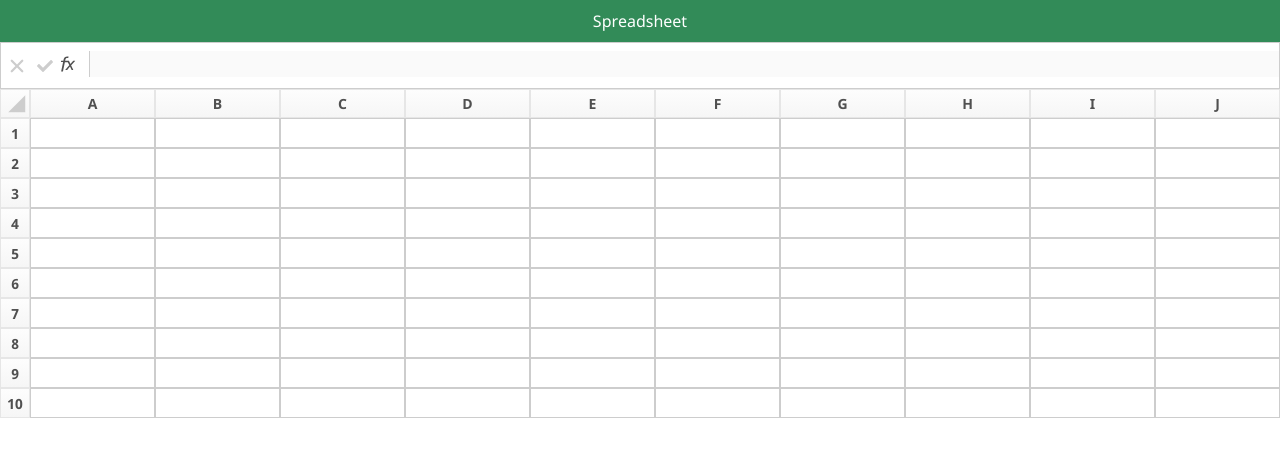
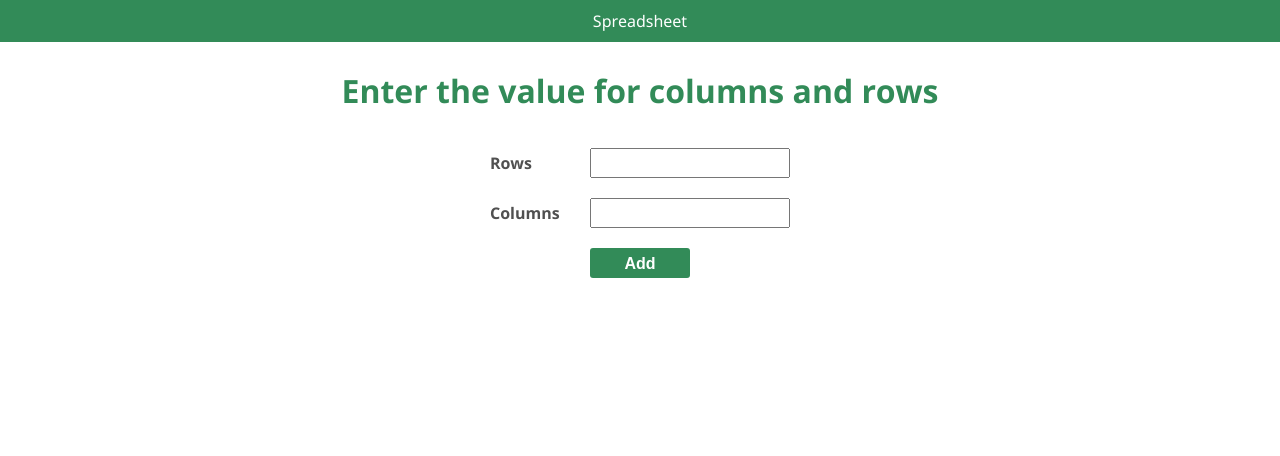
Before and after one commit to hocsinhguongmau/spreadnewsheet, a React (Create React App) app: page / in a window 1280 px wide. Shown: the top 456 px of the page. Built offline with nearby package versions, Linux system fonts and the light colour scheme.

Commit message:
Add cols and rows

```diff
--- a/src/App.js
+++ b/src/App.js
@@ -5,8 +5,8 @@ import FunctionBar from './components/FunctionBar'
 import Sheet from './components/Sheet'
 
 function App() {
-  const [numbers, setNumbers] = useState({ cols: 10, rows: 10 })
-  const [show, setShow] = useState(true)
+  const [numbers, setNumbers] = useState({ cols: 1, rows: 1 })
+  const [show, setShow] = useState(false)
   const {
     register,
     handleSubmit,
```
